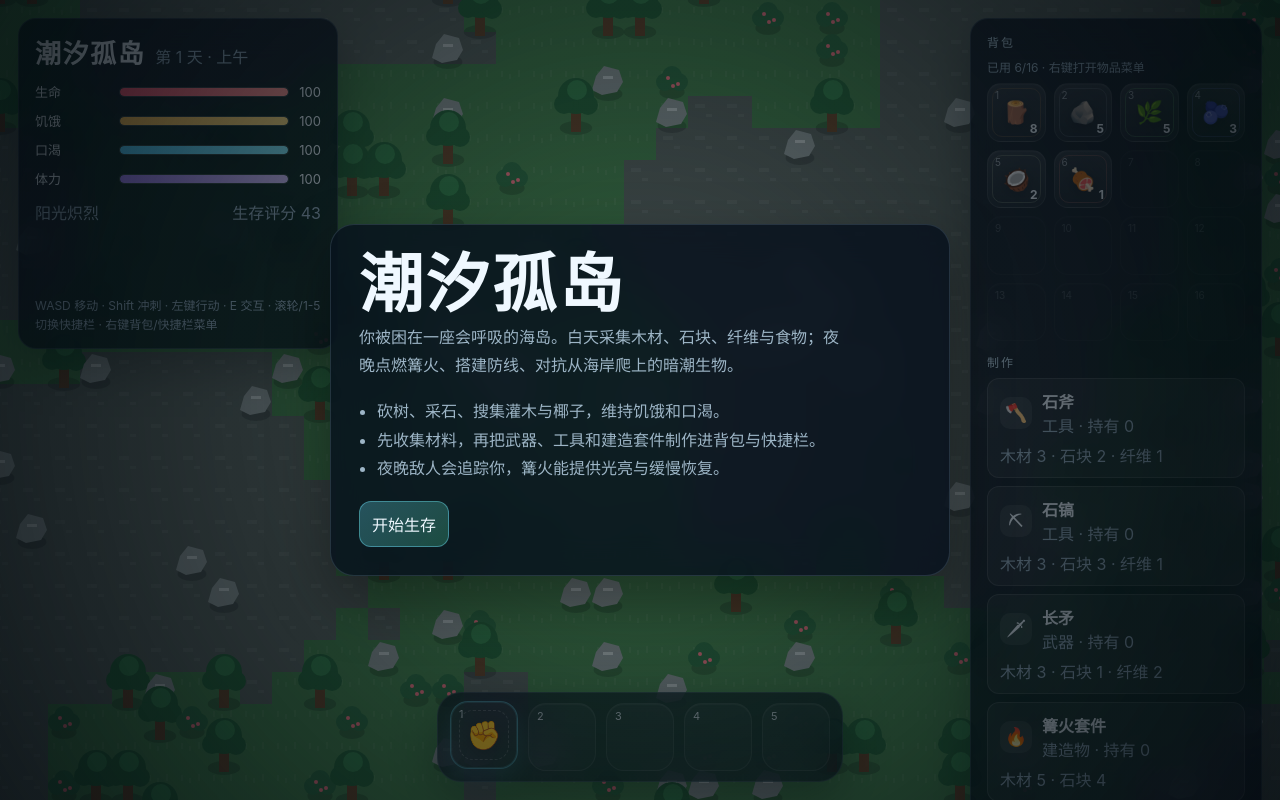
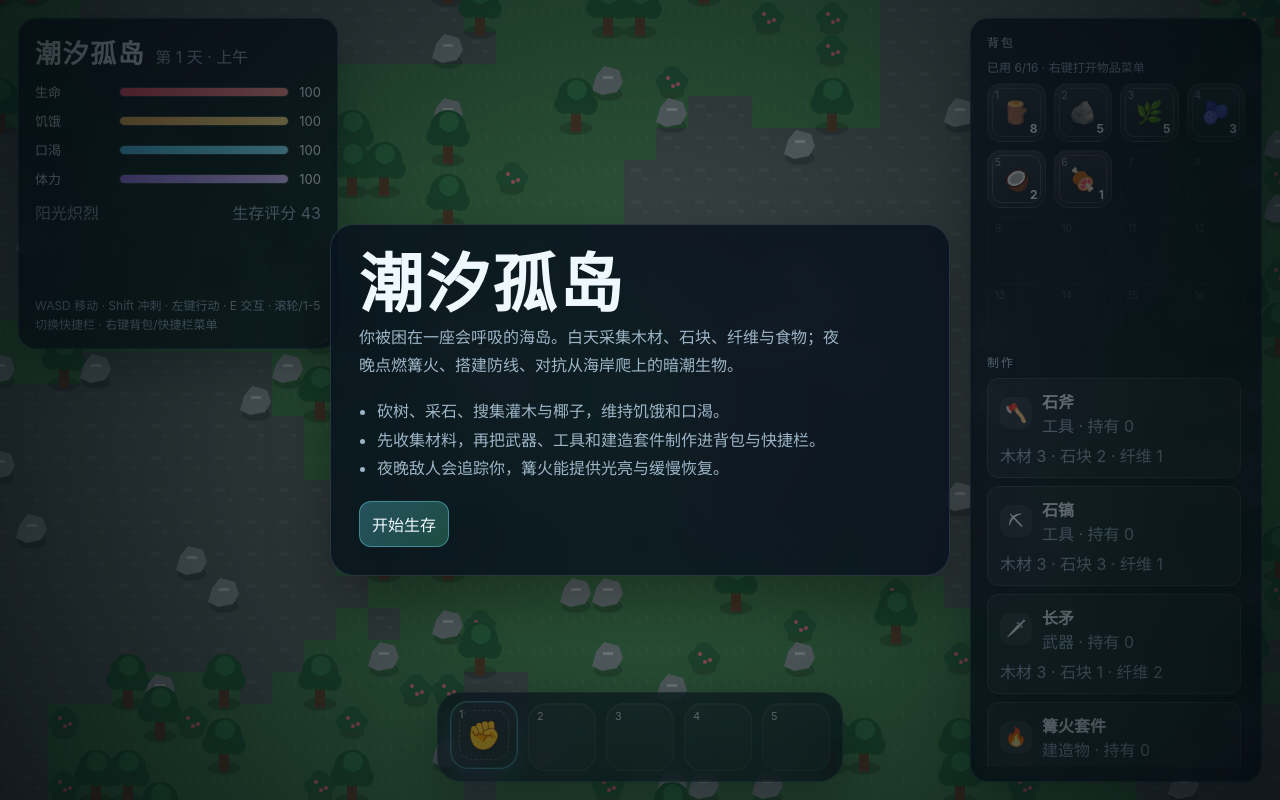
Before and after one commit to imxcstar/CCGame, a plain HTML site: page index.html in a window 1280 px wide. Drawn offline with Linux system fonts and the light colour scheme.

Commit message:
优化面板和画布的高度设置，确保在不同视口下的适应性

```diff
--- a/styles/main.css
+++ b/styles/main.css
@@ -71,8 +71,19 @@ canvas {
   top: 18px;
   right: 18px;
   width: min(292px, calc(100vw - 36px));
+  max-height: calc(100vh - 36px);
+  max-height: calc(100dvh - 36px);
+  min-height: 0;
   border-radius: 18px;
+  overflow: hidden;
   pointer-events: auto;
+}
+
+.panel.right > div:last-child {
+  display: flex;
+  flex: 1 1 auto;
+  flex-direction: column;
+  min-height: 0;
 }
 
 .brand {
@@ -260,6 +271,9 @@ canvas {
 .craft-list {
   display: grid;
   gap: 8px;
+  min-height: 0;
+  overflow-y: auto;
+  padding-right: 4px;
 }
 
 .craft-row {
@@ -570,6 +584,8 @@ button:disabled {
     top: auto;
     right: 12px;
     bottom: 96px;
+    max-height: calc(100vh - 108px);
+    max-height: calc(100dvh - 108px);
   }
 
   .panel.left {
```
